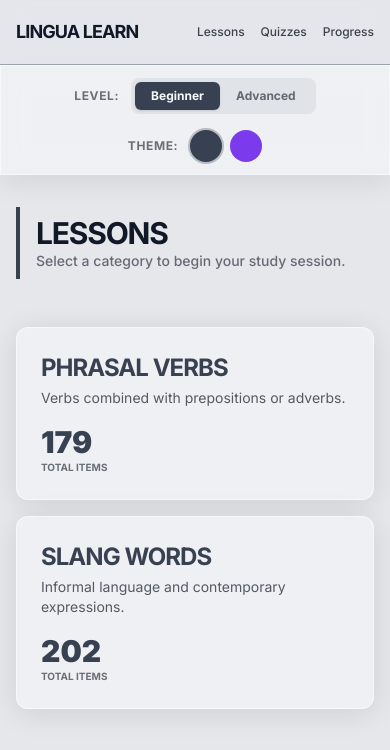
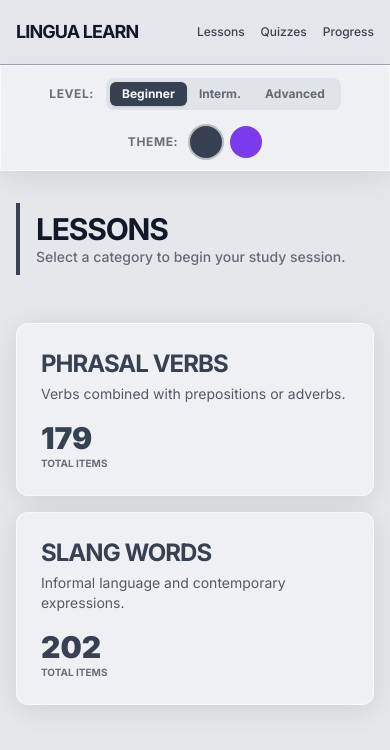
Before and after one commit to kbreabhayle/lingua-learn, a Next.js app: page /lessons in a window 390 px wide. Shown: the top 750 px of the page. Built offline with nearby package versions, Linux system fonts and the light colour scheme.

Commit message:
fix: convert LessonsPage to client component and add intermediate level

```diff
--- a/src/app/lessons/page.tsx
+++ b/src/app/lessons/page.tsx
@@ -1,3 +1,5 @@
+"use client";
+
 import { VOCABULARY } from "@/data/vocabulary";
 import Link from "next/link";
 import { useSettings } from "@/context/SettingsContext";
@@ -6,8 +8,13 @@ export default function LessonsPage() {
     const { level } = useSettings();
 
     // Filter vocabulary based on selected level
-    // Map 'advanced' setting to 'intermediate' data for now, or assume data will be updated
-    const targetDifficulty = level === 'beginner' ? 'beginner' : 'intermediate';
+    // For now, if 'advanced' is selected but we don't have enough strictly 'advanced' items,
+    // we can include 'intermediate' as well or just show available.
+    // Let's strictly filter first, if empty, maybe show intermediate.
+    // Actually simplicity is better: match exact level.
+    // But since I haven't retagged data, 'advanced' will be empty.
+    // I will map 'advanced' to 'intermediate' for now in code until data is tagged.
+    const targetDifficulty = level === 'advanced' ? 'intermediate' : level;
 
     const filteredVocab = VOCABULARY.filter(v => v.difficulty === targetDifficulty);
 
--- a/src/components/Quiz.tsx
+++ b/src/components/Quiz.tsx
@@ -22,10 +22,11 @@ export default function Quiz() {
 
     // Generate 10 random questions with mixed types based on level
     const quizItems = useMemo(() => {
-        const targetDifficulty = level === 'beginner' ? 'beginner' : 'intermediate';
+        // Map 'advanced' to 'intermediate' until we have dedicated advanced content
+        const targetDifficulty = level === 'advanced' ? 'intermediate' : level;
         const filteredVocab = VOCABULARY.filter(v => v.difficulty === targetDifficulty);
 
-        // Fallback if not enough items in filtered set (shouldn't happen with 500 items but good safety)
+        // Fallback if not enough items in filtered set
         const sourceData = filteredVocab.length >= 10 ? filteredVocab : VOCABULARY;
 
         return [...sourceData]
--- a/src/components/SettingsBar.tsx
+++ b/src/components/SettingsBar.tsx
@@ -15,7 +15,7 @@ export default function SettingsBar() {
                     <div className="flex bg-muted/50 p-1 rounded-lg">
                         <button
                             onClick={() => setLevel('beginner')}
-                            className={`px-4 py-1.5 rounded-md font-bold transition-all ${level === 'beginner'
+                            className={`px-3 py-1 sm:px-4 sm:py-1.5 rounded-md font-bold transition-all ${level === 'beginner'
                                     ? 'bg-primary text-secondary shadow-sm'
                                     : 'text-foreground/60 hover:text-foreground'
                                 }`}
@@ -23,8 +23,17 @@ export default function SettingsBar() {
                             Beginner
                         </button>
                         <button
+                            onClick={() => setLevel('intermediate')}
+                            className={`px-3 py-1 sm:px-4 sm:py-1.5 rounded-md font-bold transition-all ${level === 'intermediate'
+                                    ? 'bg-primary text-secondary shadow-sm'
+                                    : 'text-foreground/60 hover:text-foreground'
+                                }`}
+                        >
+                            Interm.
+                        </button>
+                        <button
                             onClick={() => setLevel('advanced')}
-                            className={`px-4 py-1.5 rounded-md font-bold transition-all ${level === 'advanced'
+                            className={`px-3 py-1 sm:px-4 sm:py-1.5 rounded-md font-bold transition-all ${level === 'advanced'
                                     ? 'bg-primary text-secondary shadow-sm'
                                     : 'text-foreground/60 hover:text-foreground'
                                 }`}
--- a/src/context/SettingsContext.tsx
+++ b/src/context/SettingsContext.tsx
@@ -2,7 +2,7 @@
 
 import React, { createContext, useContext, useState, useEffect, ReactNode } from 'react';
 
-type Level = 'beginner' | 'advanced';
+type Level = 'beginner' | 'intermediate' | 'advanced';
 type Theme = 'gray' | 'purple';
 
 interface SettingsContextType {
--- a/src/data/vocabulary.ts
+++ b/src/data/vocabulary.ts
@@ -6,7 +6,7 @@ export interface VocabularyItem {
   meaning: string;
   example_sentence: string;
   category: Category;
-  difficulty: 'beginner' | 'intermediate';
+  difficulty: 'beginner' | 'intermediate' | 'advanced';
 }
 
 export const VOCABULARY: VocabularyItem[] = [
```
